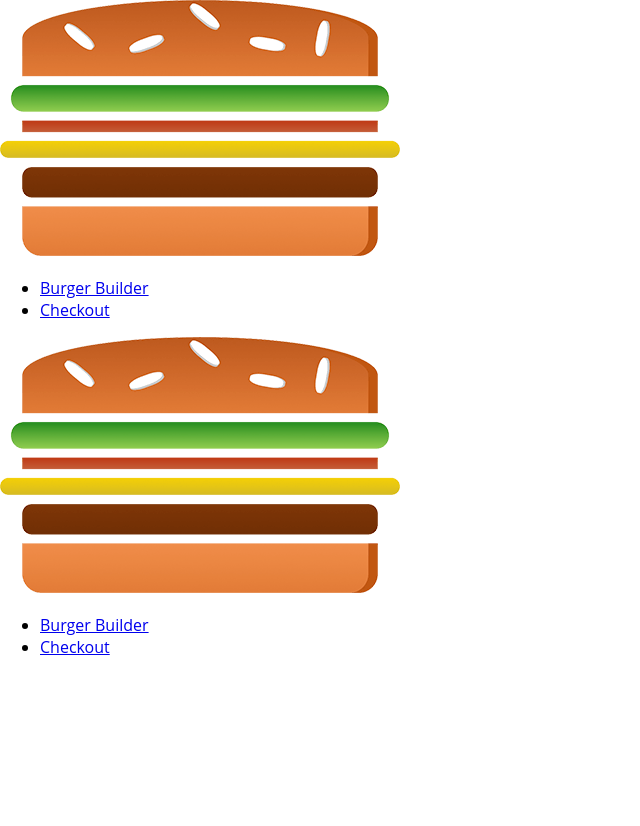
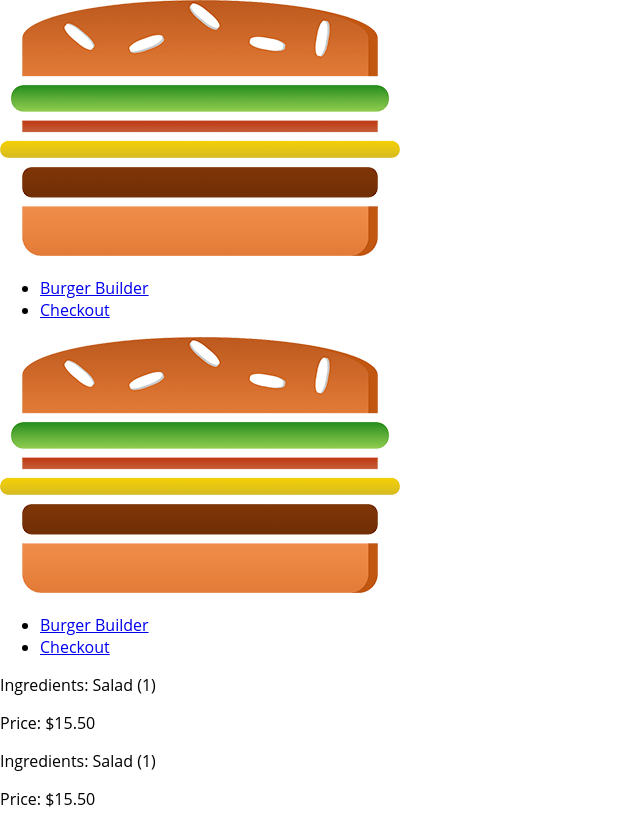
Before and after one commit to GergKllai1/burger-builder, a React app: page /orders in a window 1280 px wide. Shown: the whole page, without its empty margins (0-640 px from the left). Before the commit the page ends 800 px from the top, so only its background shows below. Built offline with nearby package versions, Linux system fonts and the light colour scheme.

Commit message:
Adds dummy orders and orders page Sets up routing for that with Navlink

```diff
--- a/src/App.js
+++ b/src/App.js
@@ -4,6 +4,7 @@
 import Layout from "./components/Layout/Layout";
 import BurgerBuilder from "./containers/BurgerBuilder/BurgerBuilder";
 import Checkout from "./containers/Checkout/Checkout";
+import Orders from "./containers/Orders/Orders";
 
 class App extends Component {
   render() {
@@ -12,6 +13,7 @@
         <Layout>
           <Switch>
             <Route path="/checkout" component={Checkout} />
+            <Route path="/orders" component={Orders} />
             <Route exact path="/" component={BurgerBuilder} />
           </Switch>
         </Layout>
--- a/src/components/Navigation/NavigationItems/NavigationItem/NavigationItem.js
+++ b/src/components/Navigation/NavigationItems/NavigationItem/NavigationItem.js
@@ -1,12 +1,13 @@
 import React from "react";
+import { NavLink } from "react-router-dom";
 
 import classes from "./NavigationItem.css";
 
 const NavigationItem = props => (
   <li className={classes.NavigationItem}>
-    <a href={props.link} className={props.active ? classes.active : null}>
+    <NavLink exact activeClassName={classes.active} to={props.link}>
       {props.children}
-    </a>
+    </NavLink>
   </li>
 );
 
--- a/src/components/Navigation/NavigationItems/NavigationItems.js
+++ b/src/components/Navigation/NavigationItems/NavigationItems.js
@@ -5,8 +5,8 @@
 
 const NavigationItems = () => (
   <ul className={classes.NavigationItems}>
-    <NavigationItem link='/' active>Burger Builder</NavigationItem>
-    <NavigationItem link='/'>Checkout</NavigationItem>
+    <NavigationItem link='/'>Burger Builder</NavigationItem>
+    <NavigationItem link='/orders'>Checkout</NavigationItem>
   </ul>
 );
 
--- /dev/null
+++ b/src/components/Order/Order.css
@@ -0,0 +1,8 @@
+.Order {
+  width: 100%;
+  border: 1px solid #eee;
+  box-shadow: 0 2px 3px #ccc;
+  padding: 10px;
+  margin: 10px auto;
+  box-sizing: border-box;
+}
--- /dev/null
+++ b/src/components/Order/Order.js
@@ -0,0 +1,14 @@
+import React from 'react'
+
+import classes from './Order.css';
+
+const Order = props => {
+  return (
+    <div className={classes.Order}>
+      <p>Ingredients: Salad (1)</p>
+      <p>Price: $15.50</p>
+    </div>
+  )
+}
+
+export default Order
--- /dev/null
+++ b/src/containers/Orders/Orders.js
@@ -0,0 +1,16 @@
+import React, { Component } from 'react'
+
+import Order from '../../components/Order/Order';
+
+export class Orders extends Component {
+  render() {
+    return (
+      <div>
+        <Order />
+        <Order />
+      </div>
+    )
+  }
+}
+
+export default Orders
```
